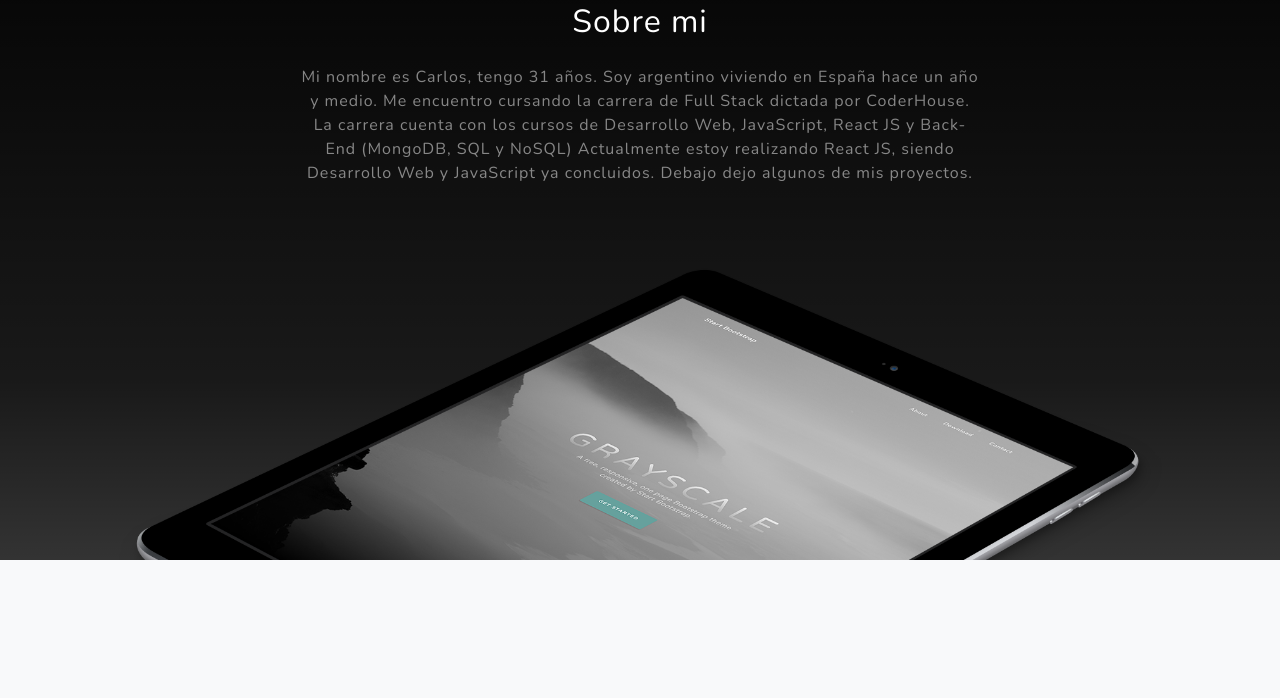
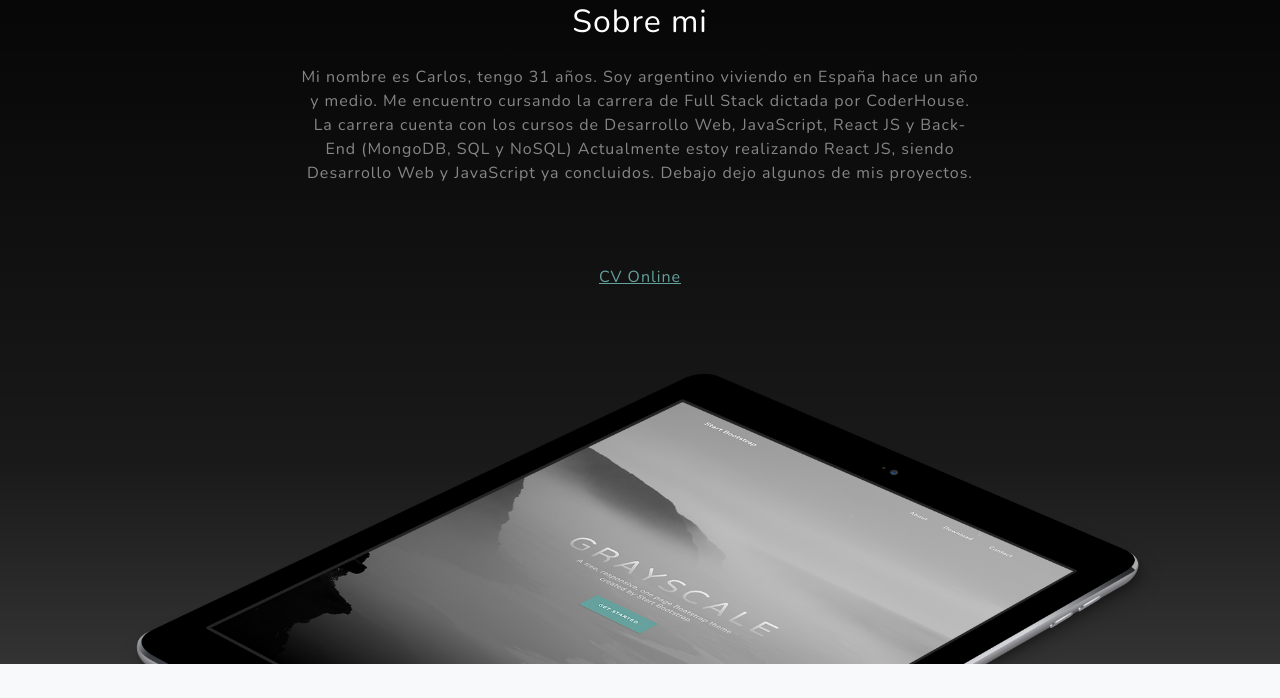
Before and after one commit to CarlosCogliandro/Portfolio-CarlosCogliandro, a plain HTML site: page index.html in a window 1280 px wide. Shown: the part 957-1655 px from the top of the page. Drawn offline with nearby package versions, Linux system fonts and the light colour scheme.

Commit message:
Agregando mi CV online

```diff
--- a/index.html
+++ b/index.html
@@ -56,6 +56,7 @@
                             Actualmente estoy realizando React JS, siendo Desarrollo Web y JavaScript ya concluidos.
                             Debajo dejo algunos de mis proyectos.
                         </p>
+                        <p><a href="https://carloscogliandro.github.io/CV-Live/" target="_blank">CV Online</a></p>
                     </div>
                 </div>
                 <img class="img-fluid" src="assets/img/ipad.png" alt="..." />
```
